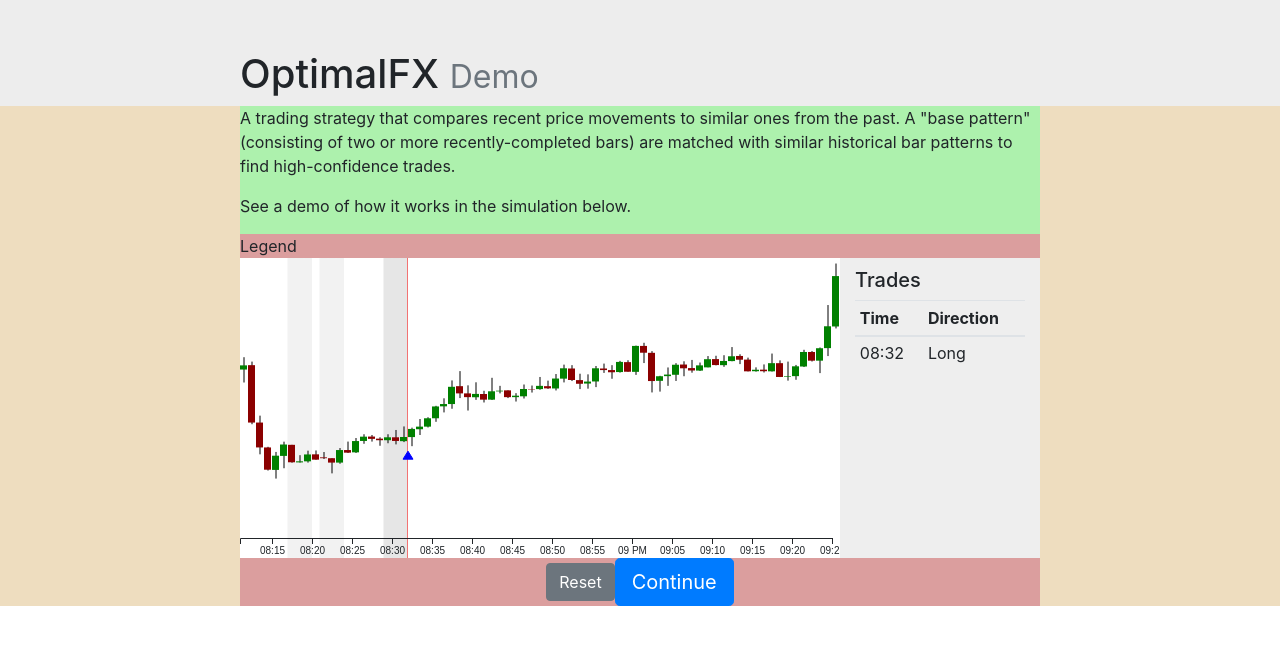
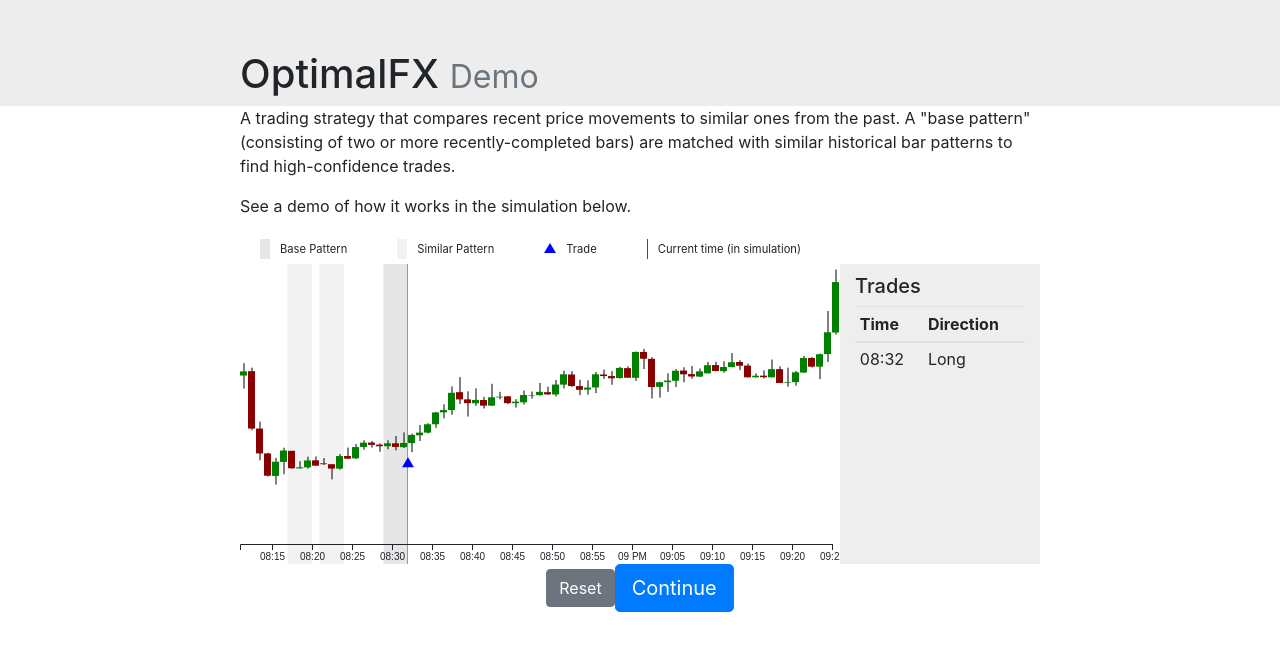
Before and after one commit to dandoozan/optimalfx-demo, a React (Create React App) app: page / in a window 1280 px wide. Shown: the top 650 px of the page. Built offline with nearby package versions, Linux system fonts and the light colour scheme.

Commit message:
Complete the Legend component

```diff
--- a/src/components/App/App.css
+++ b/src/components/App/App.css
@@ -1,5 +1,4 @@
 .app {
-  background: #eeddbf;
   display: grid;
   grid-template-columns: auto var(--main-content-width) auto;
   grid-template-areas:
--- a/src/components/App/Description.css
+++ b/src/components/App/Description.css
@@ -1,4 +1,3 @@
 .description {
-  background: rgb(173, 241, 173);
   grid-area: desc;
 }
--- a/src/components/Simulation/Chart/Bar.css
+++ b/src/components/Simulation/Chart/Bar.css
@@ -3,12 +3,12 @@
 }
 
 .bar--base .bar__background-rect {
-  fill: hsl(0, 0%, 90%);
-  stroke: hsl(0, 0%, 90%);
+  fill: var(--base-pattern-color);
+  stroke: var(--base-pattern-color);
 }
 .bar--similar .bar__background-rect {
-  fill: hsl(0, 0%, 95%);
-  stroke: hsl(0, 0%, 95%);
+  fill: var(--similar-pattern-color);
+  stroke: var(--similar-pattern-color);
 }
 
 .bar:hover .bar__background-rect {
@@ -33,12 +33,12 @@
 }
 
 .bar--current .bar__right-line {
-  stroke: red;
+  stroke: var(--current-line-color);
 }
 .bar--current:not(.bar--selected) .bar__right-line {
   stroke-opacity: 0.5;
 }
 .bar--selected:not(.bar--current) .bar__right-line {
-  stroke: blue;
+  stroke: var(--trade-indicator-color);
   stroke-dasharray: 4;
 }
--- /dev/null
+++ b/src/components/Simulation/Chart/TradeMarker.css
@@ -0,0 +1,8 @@
+.trade-marker {
+  stroke: var(--trade-indicator-color);
+  fill: var(--trade-indicator-color);
+  stroke-width: 0;
+}
+.trade-marker--focal {
+  stroke-width: 2px;
+}
--- /dev/null
+++ b/src/components/Simulation/Chart/TradeMarker.tsx
@@ -0,0 +1,37 @@
+import React from 'react';
+import './TradeMarker.css';
+
+const WIDTH = 12;
+const HEIGHT = 10;
+
+export function getWidth() {
+  return WIDTH;
+}
+export function getHeight() {
+  return HEIGHT;
+}
+
+export default function TradeMarker(props) {
+  let { originX, originY, topMiddleX, topMiddleY, isFocalTrade } = props;
+  let halfWidth = WIDTH / 2;
+
+  if (originX === undefined) {
+    originX = topMiddleX !== undefined ? topMiddleX - halfWidth : 0;
+  }
+  if (originY === undefined) {
+    originY = topMiddleY || 0;
+  }
+
+  let points = [
+    [originX + halfWidth, originY],
+    [originX, originY + HEIGHT],
+    [originX + WIDTH, originY + HEIGHT],
+  ];
+
+  return (
+    <polygon
+      className={`trade-marker${isFocalTrade ? ' trade-marker--focal' : ''}`}
+      points={points.map(point => point.join(',')).join(' ')}
+    />
+  );
+}
--- a/src/components/Simulation/Chart/TradeMarkers.css
+++ /dev/null
@@ -1,7 +0,0 @@
-.trade-marker {
-  stroke: blue;
-  fill: blue;
-}
-.trade-marker--focal {
-  stroke-width: 3px;
-}
--- a/src/components/Simulation/Chart/TradeMarkers.tsx
+++ b/src/components/Simulation/Chart/TradeMarkers.tsx
@@ -1,24 +1,20 @@
 import React from 'react';
-import './TradeMarkers.css';
+import TradeMarker from './TradeMarker';
 
 export default function TradeMarkers(props) {
   let { trades, xScale, yScale, focalTrade } = props;
   return (
     <g className="trade-markers">
       {trades.map(({ startIndex, startBar }) => {
-        let x = xScale(startBar.date);
-        let y = yScale(startBar.low) + 5;
-
-        let xDiff = 5;
-        let yDiff = 8;
-        let points = [[x, y], [x - xDiff, y + yDiff], [x + xDiff, y + yDiff]];
         return (
-          <polygon
-            key={startIndex}
-            className={`trade-marker${
-              focalTrade === startIndex ? ' trade-marker--focal' : ''
-            }`}
-            points={points.map(point => point.join(',')).join(' ')}
+          <TradeMarker
+            {...{
+              key: startIndex,
+              topMiddleX: xScale(startBar.date),
+              //add 5 so that the trade marker is a bit lower than the bar's "low"
+              topMiddleY: yScale(startBar.low) + 5,
+              isFocalTrade: focalTrade === startIndex,
+            }}
           />
         );
       })}
--- a/src/components/Simulation/Legend.css
+++ b/src/components/Simulation/Legend.css
@@ -1,3 +1,38 @@
 .legend {
   grid-area: legend;
+  display: flex;
+  justify-content: start;
+  margin-left: 20px;
+  padding: 5px 0;
 }
+
+.entry {
+  display: flex;
+  align-items: center;
+  margin-right: 50px;
+}
+
+.entry__symbol {
+  height: 20px;
+}
+
+.entry__symbol--pattern {
+  width: 10px;
+}
+
+.entry__symbol--base-pattern {
+  background: var(--base-pattern-color);
+}
+.entry__symbol--similar-pattern {
+  background: var(--similar-pattern-color);
+}
+
+.entry__symbol--current-line {
+  width: 1px;
+  background: var(--current-line-color)
+}
+
+.entry__text {
+  margin-left: 10px;
+  font-size: 0.7em;
+}
--- a/src/components/Simulation/Legend.tsx
+++ b/src/components/Simulation/Legend.tsx
@@ -1,10 +1,30 @@
-import React from 'react'
+import React from 'react';
 import './Legend.css';
+import TradeMarker, { getWidth } from './Chart/TradeMarker';
 
 export default function Legend() {
   return (
     <div className="legend">
-      Legend
+      <div className="entry">
+        <div className="entry__symbol entry__symbol--pattern entry__symbol--base-pattern"></div>
+        <div className="entry__text">Base Pattern</div>
+      </div>
+      <div className="entry">
+        <div className="entry__symbol entry__symbol--pattern entry__symbol--similar-pattern"></div>
+        <div className="entry__text">Similar Pattern</div>
+      </div>
+      <div className="entry">
+        <div className="entry__symbol entry__symbol--trade">
+          <svg width={getWidth()} height="100%">
+            <TradeMarker />
+          </svg>
+        </div>
+        <div className="entry__text">Trade</div>
+      </div>
+      <div className="entry">
+        <div className="entry__symbol entry__symbol--current-line"></div>
+        <div className="entry__text">Current time (in simulation)</div>
+      </div>
     </div>
-  )
+  );
 }
--- a/src/components/Simulation/Simulation.css
+++ b/src/components/Simulation/Simulation.css
@@ -1,6 +1,5 @@
 .simulation {
   width: var(--main-content-width);
-  background: hsl(0, 46%, 74%);
   grid-area: simulation;
   display: grid;
   grid-template-columns: min-content;
--- a/src/index.css
+++ b/src/index.css
@@ -1,3 +1,7 @@
 :root {
   --main-content-width: 800px;
+  --current-line-color: red;
+  --trade-indicator-color: blue;
+  --base-pattern-color: hsl(0, 0%, 90%);
+  --similar-pattern-color: hsl(0, 0%, 95%);
 }
```
